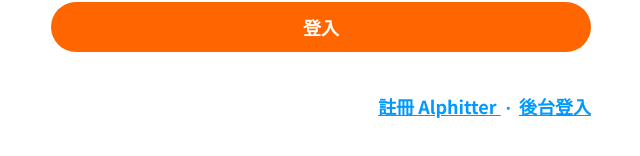
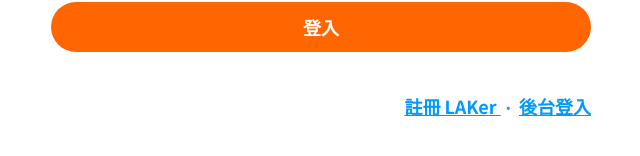
Before and after one commit to GUANYI608/simple-twitter-frontend, a Vue app: page /#/signin in a window 1280 px wide. Shown: the part 336-492 px from the top of the page, without its empty margins (319-959 px from the left). Built offline with nearby package versions, Linux system fonts and the light colour scheme.

Commit message:
change title from Alphitter to LAKer

```diff
--- a/src/views/SignIn.vue
+++ b/src/views/SignIn.vue
@@ -37,9 +37,7 @@
 
     <!-- 前往連結：註冊與後台 -->
     <p class="route-link">
-      <router-link to="/signup" class="route-signup">
-        註冊 Alphitter
-      </router-link>
+      <router-link to="/signup" class="route-signup"> 註冊 LAKer </router-link>
       ・
       <router-link to="/admin/login" class="route-admin">
         後台登入
```
